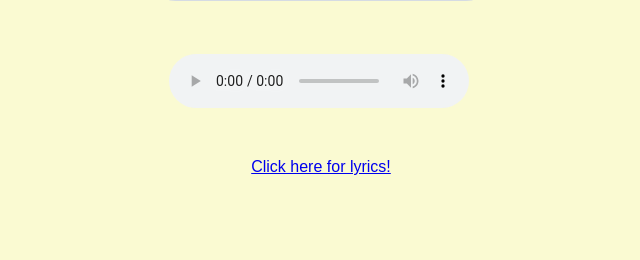
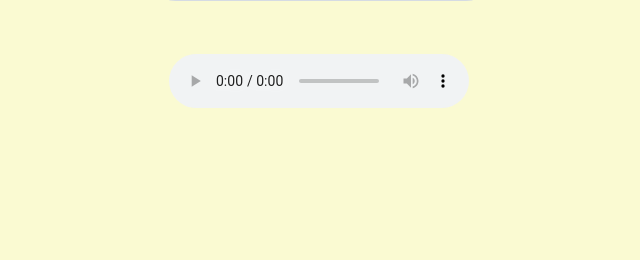
Before and after one commit to astronite/project1-pdoluweera1, a Flask app: page / in a window 1280 px wide. Shown: the part 484-744 px from the top of the page, without its empty margins (319-959 px from the left). Run offline with Flask 2, Linux system fonts and the light colour scheme; grey boxes marked "Sample" are stand-in pictures; a database or web service that is not in the repository returns one stand-in record (values such as "Sample title"); data that the repository does not hold is empty.

Commit message:
unlinked genius stuff to see if key error is still there

```diff
--- a/app.py
+++ b/app.py
@@ -1,6 +1,5 @@
 #Praveen Doluweera
 
-from tester import *
 import json
 import requests
 import os
@@ -51,9 +50,8 @@ def index():
     images_Link = (r['tracks'][song_Random]['album']['images'][0]['url'])
     preview_Link = (r['tracks'][song_Random]['preview_url'])
 
-    lyrics_link = genius(song,artist)
 
-    return flask.render_template("index.html", song = song, artist = artist, image= images_Link, preview = preview_Link, url = lyrics_link)
+    return flask.render_template("index.html", song = song, artist = artist, image= images_Link, preview = preview_Link)
 
 app.run(
     debug = True,
--- a/templates/index.html
+++ b/templates/index.html
@@ -13,6 +13,6 @@
         <source src = {{preview}} />
     </audio>
     <br>
-    <a href={{url}}>Click here for lyrics!</a>
+
   </body>
 </html>
```
